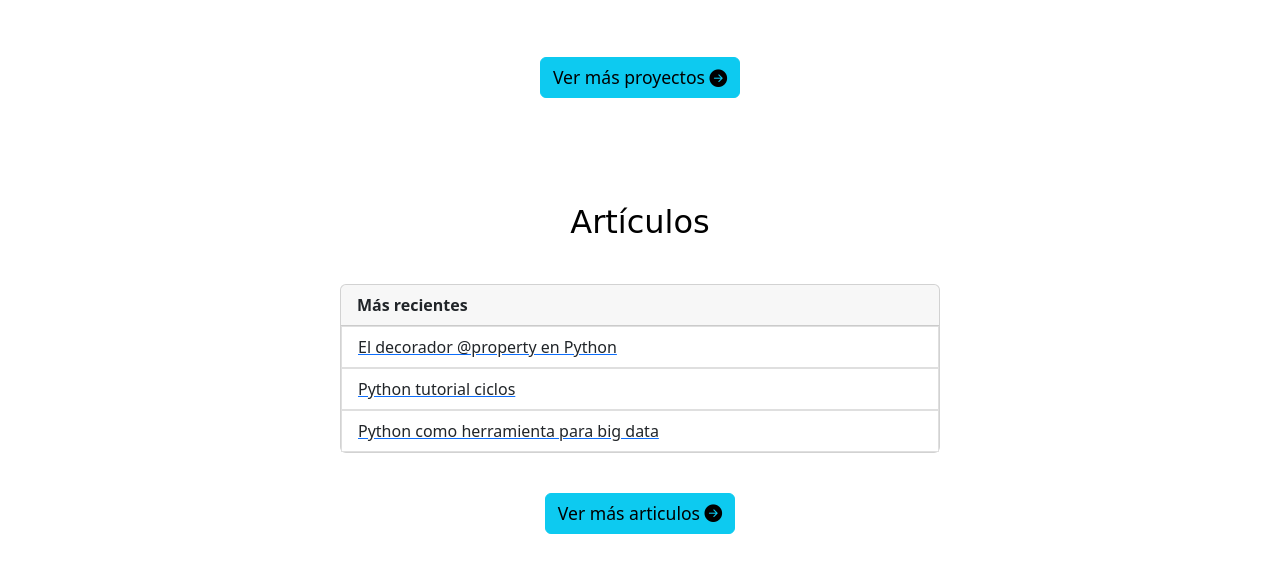
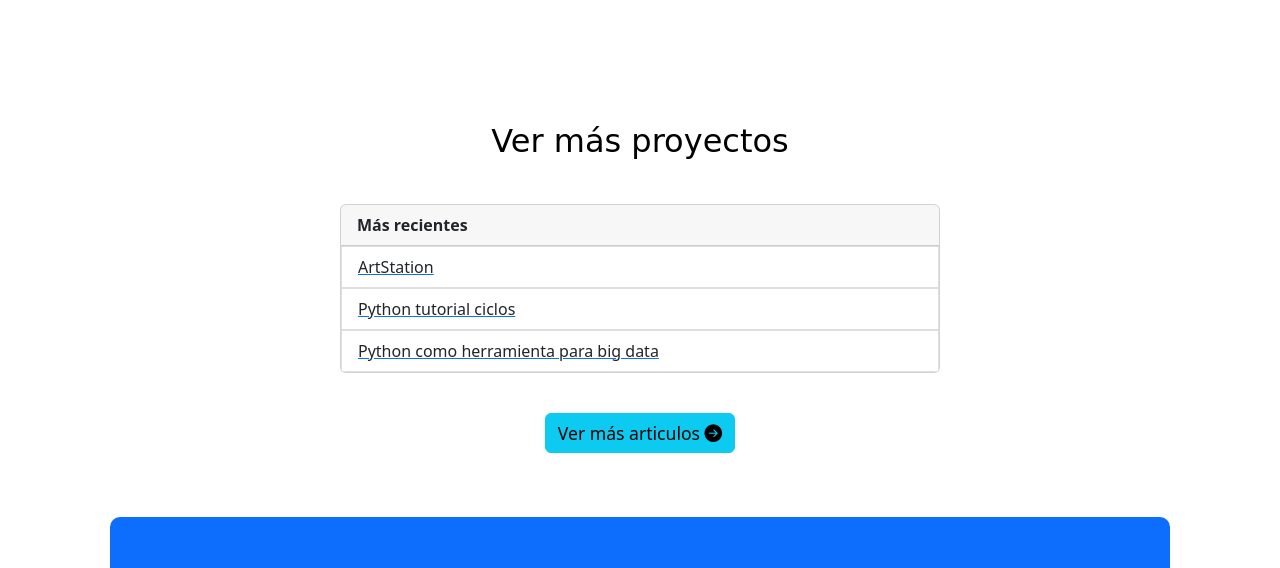
Before and after one commit to GabiMX/portafolio, a plain HTML site: page index.html in a window 1280 px wide. Shown: the part 2259-2827 px from the top of the page. Drawn offline with nearby package versions, Linux system fonts and the light colour scheme; files whose address does not match are found by name; a web font is replaced by a local one.

Commit message:
artstatidssn

```diff
--- a/index.html
+++ b/index.html
@@ -260,26 +260,19 @@
 
       </div>
     </div>
-    <!--Mas articulos-->
-    <a href="https://www.github.com" target="_blank" rel="noopener noreferrer">
-      <button type="button" class="btn btn-info">
-        Ver m&aacute;s proyectos
-        <i class="bi bi-arrow-right-circle-fill"></i>
-      </button>
-    </a>
   </section>
 
   <!-- Articulos-->
   <section class="articulos justify-content-start">
-    <h2 class="seccion-titulo texto-negro">Art&iacute;culos</h2>
+    <h2 class="seccion-titulo texto-negro">Ver m&aacute;s proyectos</h2>
     <div class="card">
       <div class="card-header">
         M&aacute;s recientes
       </div>
       <ul class="list-group list-group-flush">
-        <a href="https://www.freecodecamp.org/espanol/news/" target="_blank" rel="noopener noreferrer">
+        <a href="https://www.artstation.com/jengab" target="_blank" rel="noopener noreferrer">
           <li class="list-group-item">
-            El decorador @property en Python</li>
+            ArtStation</li>
         </a>
         <a href="https://www.freecodecamp.org/espanol/news/" target="_blank" rel="noopener noreferrer">
           <li class="list-group-item">
```
